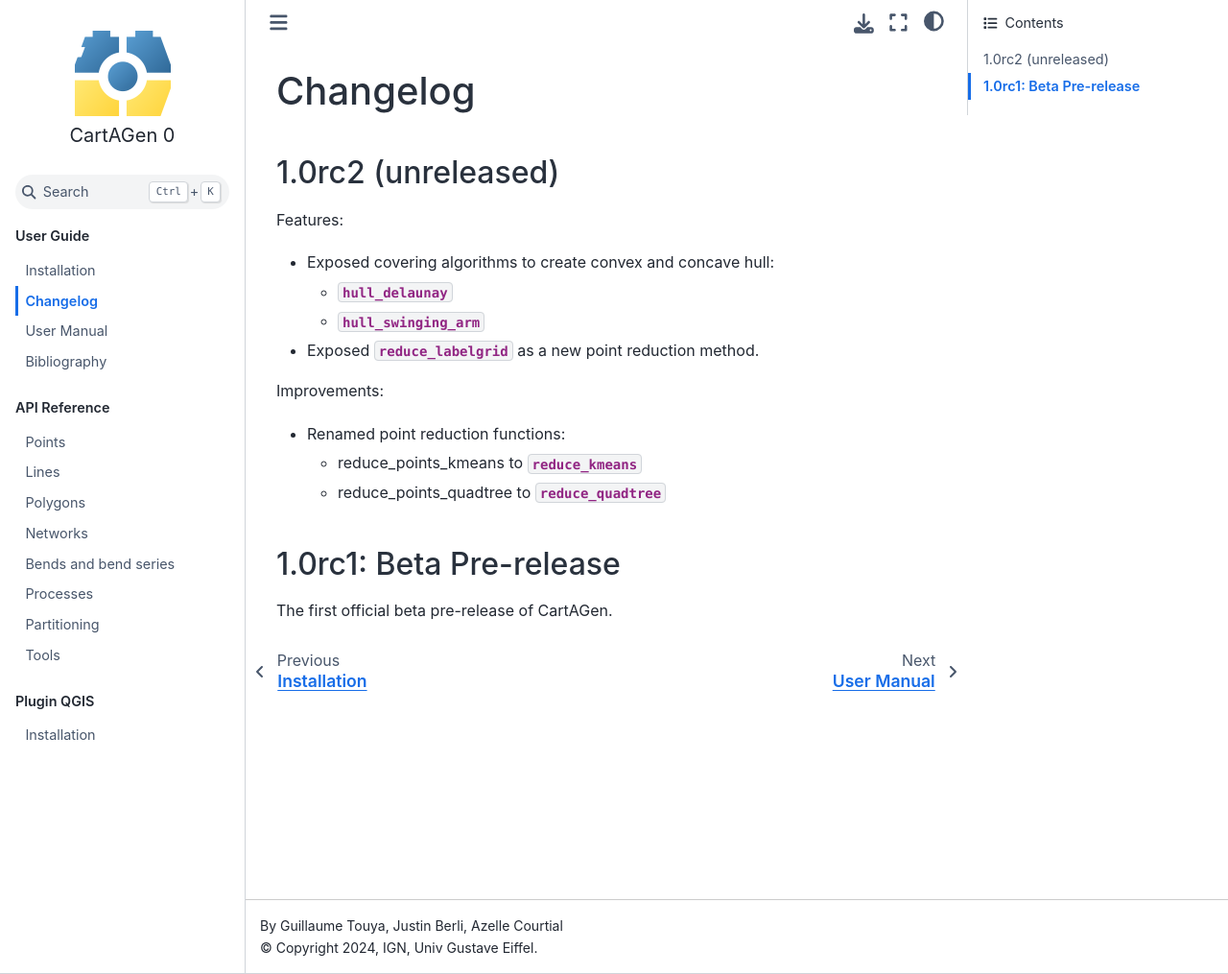
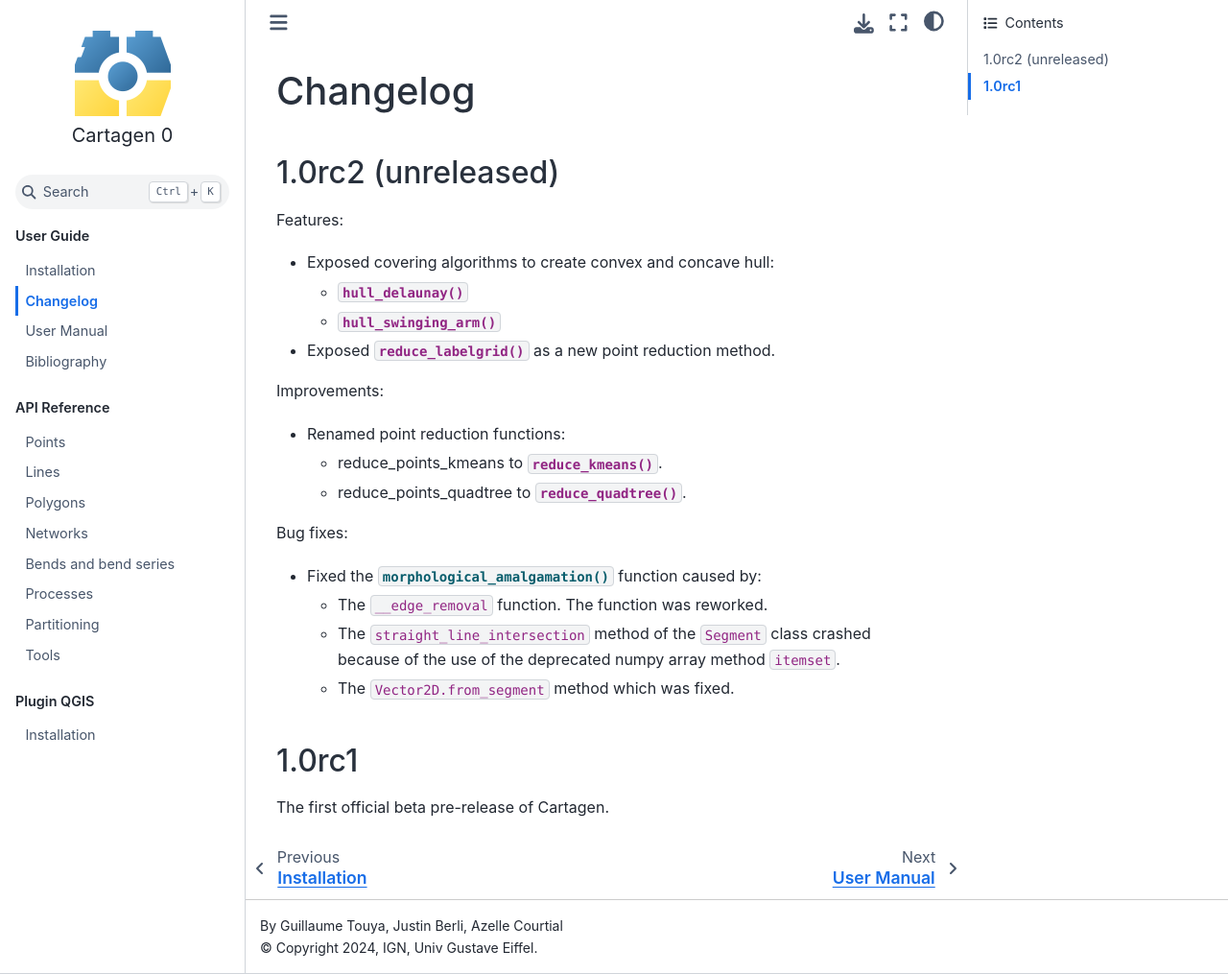
Before and after one commit to LostInZoom/cartagen, a Sphinx documentation site: the page built from docs/changelog.rst, in a window 1280 px wide and 1015 px high. Shown: the whole window at 96% size. Built offline with Sphinx 7.4.7 and the Sphinx Book theme 1.1.4, drawn with Linux system fonts in a browser that asks for light colours.

Commit message:
renamed cartagen without capitalize

```diff
--- a/docs/changelog.rst
+++ b/docs/changelog.rst
@@ -10,19 +10,30 @@ Features:
 
 - Exposed covering algorithms to create convex and concave hull:
 
-  - :func:`hull_delaunay <cartagen.hull_delaunay>`
-  - :func:`hull_swinging_arm <cartagen.hull_swinging_arm>`
+  - :func:`hull_delaunay`
+  - :func:`hull_swinging_arm`
 
-- Exposed :func:`reduce_labelgrid <cartagen.reduce_labelgrid>` as a new point reduction method.
+- Exposed :func:`reduce_labelgrid` as a new point reduction method.
 
 Improvements:
 
 - Renamed point reduction functions:
 
-  - reduce_points_kmeans to :func:`reduce_kmeans <cartagen.reduce_kmeans>`
-  - reduce_points_quadtree to :func:`reduce_quadtree <cartagen.reduce_quadtree>`
+  - reduce_points_kmeans to :func:`reduce_kmeans`.
+  - reduce_points_quadtree to :func:`reduce_quadtree`.
 
-1.0rc1: Beta Pre-release
-========================
+Bug fixes:
 
-The first official beta pre-release of CartAGen.
+- Fixed the :func:`morphological_amalgamation` function caused by:
+
+  - The ``__edge_removal`` function. The function was reworked.
+  - The ``straight_line_intersection`` method of the ``Segment`` class crashed
+    because of the use of the deprecated numpy array method ``itemset``.
+  - The ``Vector2D.from_segment`` method which was fixed.
+
+
+
+1.0rc1
+======
+
+The first official beta pre-release of Cartagen.
--- a/docs/conf.py
+++ b/docs/conf.py
@@ -47,7 +47,7 @@ html_theme_options = {
     "logo": {
         "image_dark": "img/logo.png",
         "image_light": "img/logo.png",
-        "text": "CartAGen {0}".format(release),
+        "text": "Cartagen {0}".format(release),
     }
 }
 
--- a/docs/installation_py.rst
+++ b/docs/installation_py.rst
@@ -4,7 +4,7 @@
 Installation
 ============
 
-CartAGen is available on `PyPI <https://pypi.org/>`_ under the name ``cartagen``.
+Cartagen is available on `PyPI <https://pypi.org/>`_ under the name ``cartagen``.
 
 Simply run::
 
--- a/docs/manual.rst
+++ b/docs/manual.rst
@@ -15,7 +15,7 @@ User Manual
 Introduction
 ============
 
-The user manual aims at providing an **overview** of the cartographic generalisation algorithms proposed by CartAGen.
+The user manual aims at providing an **overview** of the cartographic generalisation algorithms proposed by Cartagen.
 Some complex algorithms and processes are more deeply explained here than in the API Reference, in particular for
 those having several steps.
 
@@ -24,7 +24,7 @@ methods are developped to address the same issue, for example to avoid polygon c
 Those issues can also depend on the type of geographic objects you are trying to generalise. For example, maybe you
 don't want to simplify rivers and roads the same way, as their representation on the map doesn't have the same constraints.
 
-With that in mind, we tried here to offer here an overview of the algorithms offered by CartAGen in order to help you make
+With that in mind, we tried here to offer here an overview of the algorithms offered by Cartagen in order to help you make
 a choice in your cartographic endeavors. Please keep in mind that **this is not a lecture on cartographic generalisation**
 nor a full explanation of the generalisation process. We have designed several **Jupyter notebooks** to serve as learning
 material, they are accessible `here. <https://github.com/LostInZoom/cartagen-notebooks>`_
--- a/pyproject.toml
+++ b/pyproject.toml
@@ -15,7 +15,7 @@ authors = [
     { name = "Azelle Courtial" },
 ]
 maintainers = [
-    { name = "CartAGen contributors" },
+    { name = "Cartagen contributors" },
 ]
 
 description = "Cartographic generalisation of spatial objects"
```
Also changed, not shown: README.rst (+4 -4 lines), docs/index.rst (+6 -6 lines), docs/installation_qgis.rst (+8 -8 lines).
